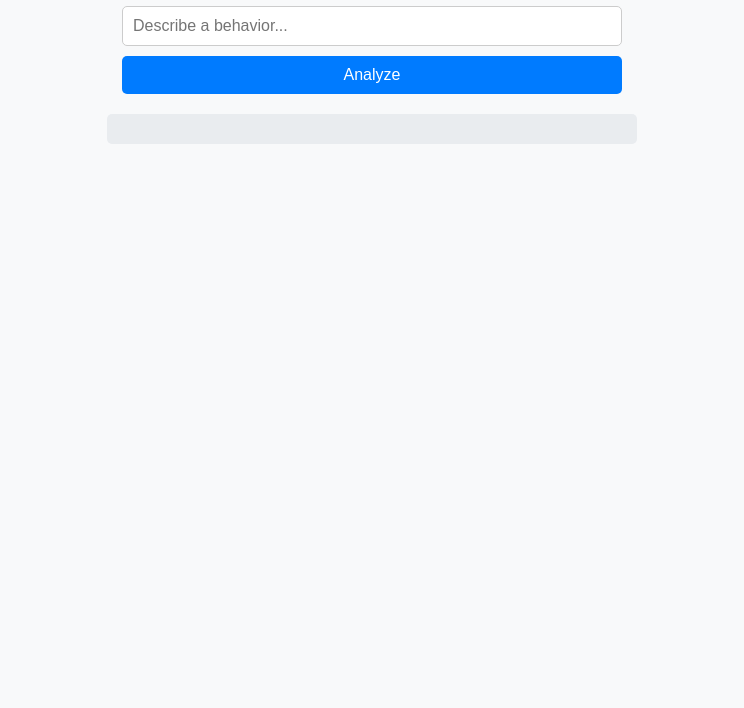
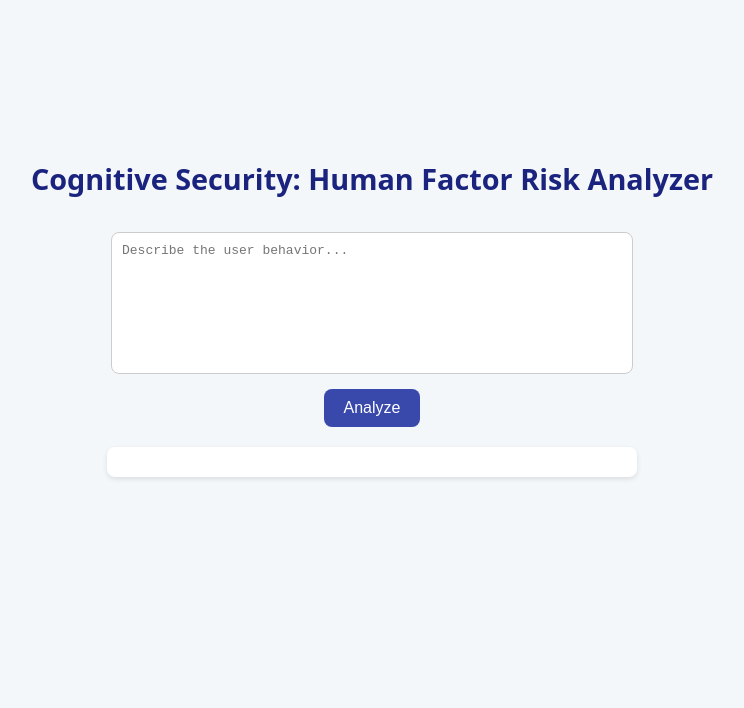
Before and after one commit to azinshahi/ai-cognitive-analyzer, a website: page index.html in a window 1280 px wide. Shown: the part 92-800 px from the top of the page, without its empty margins (268-1012 px from the left). Drawn offline with Linux system fonts and the light colour scheme.

Commit message:
Update index.html

```diff
--- a/index.html
+++ b/index.html
@@ -1,71 +1,67 @@
 <!DOCTYPE html>
 <html lang="en">
 <head>
-    <meta charset="UTF-8">
-    <meta name="viewport" content="width=device-width, initial-scale=1.0">
-    <title>AI Cybersecurity Analyzer</title>
+  <meta charset="UTF-8" />
+  <meta name="viewport" content="width=device-width, initial-scale=1.0" />
+  <title>Cognitive Security: Human Factor Risk Analyzer</title>
   <style>
     body {
-            font-family: Arial, sans-serif;
-            margin: 40px;
-            background-color: #f8f9fa;
-        }
-
-        h1 {
-            color: #333;
-            text-align: center;
-        }
-
-        form {
-            max-width: 500px;
-            margin: 0 auto;
+      font-family: system-ui, sans-serif;
+      background: #f4f7fa;
       display: flex;
       flex-direction: column;
-            gap: 10px;
+      align-items: center;
+      justify-content: center;
+      min-height: 100vh;
+      margin: 0;
     }
-
-        input[type="text"] {
+    h1 {
+      color: #1a237e;
+      font-size: 1.8em;
+    }
+    textarea {
+      width: 90%;
+      max-width: 500px;
+      height: 120px;
       padding: 10px;
-            font-size: 16px;
-            border-radius: 5px;
+      margin-top: 15px;
+      font-size: 1em;
       border: 1px solid #ccc;
+      border-radius: 8px;
+      resize: none;
     }
-
     button {
-            padding: 10px;
-            font-size: 16px;
-            background-color: #007bff;
+      margin-top: 15px;
+      background-color: #3949ab;
       color: white;
       border: none;
-            border-radius: 5px;
+      padding: 10px 20px;
+      border-radius: 8px;
+      font-size: 1em;
       cursor: pointer;
     }
-
     button:hover {
-            background-color: #0056b3;
+      background-color: #283593;
     }
-
     #result {
+      margin-top: 20px;
+      font-size: 1.1em;
+      background: white;
+      border-radius: 8px;
+      padding: 15px;
+      width: 90%;
       max-width: 500px;
-            margin: 20px auto;
-            padding: 15px;
-            background-color: #e9ecef;
-            border-radius: 5px;
-            font-size: 16px;
+      box-shadow: 0 2px 5px rgba(0, 0, 0, 0.1);
     }
   </style>
 </head>
 <body>
-
-    <h1>AI Cybersecurity Risk Analyzer</h1>
-
-    <form id="analyzer-form">
-        <input type="text" id="userInput" placeholder="Describe a behavior..." required>
-        <button type="submit">Analyze</button>
-    </form>
-
+  <h1>Cognitive Security: Human Factor Risk Analyzer</h1>
+  <textarea id="behaviorInput" placeholder="Describe the user behavior..."></textarea>
+  <button id="analyzeBtn">Analyze</button>
   <div id="result"></div>
 
+  <!-- Link to your JavaScript file inside the scripts folder -->
   <script src="scripts/main.js"></script>
 </body>
 </html>
```
Lines whose indentation alone changed are shown as unchanged.
